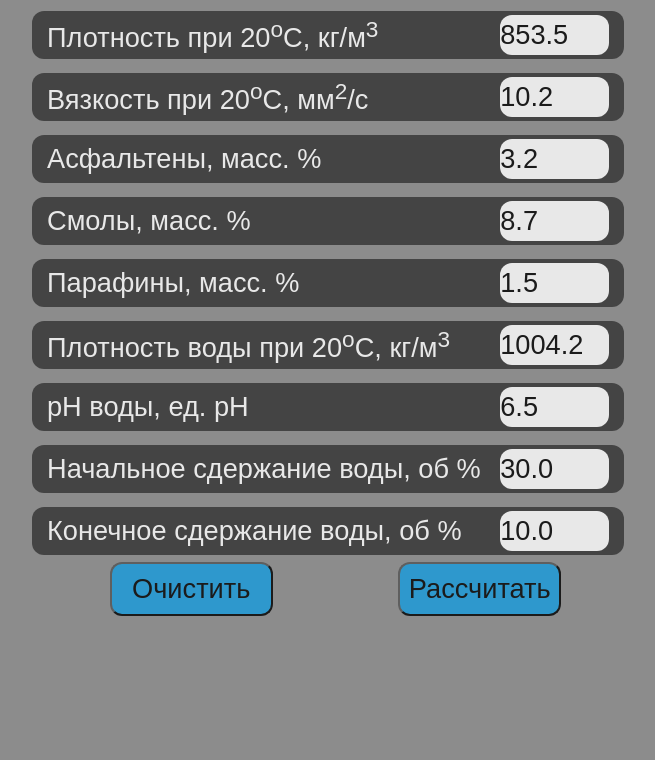
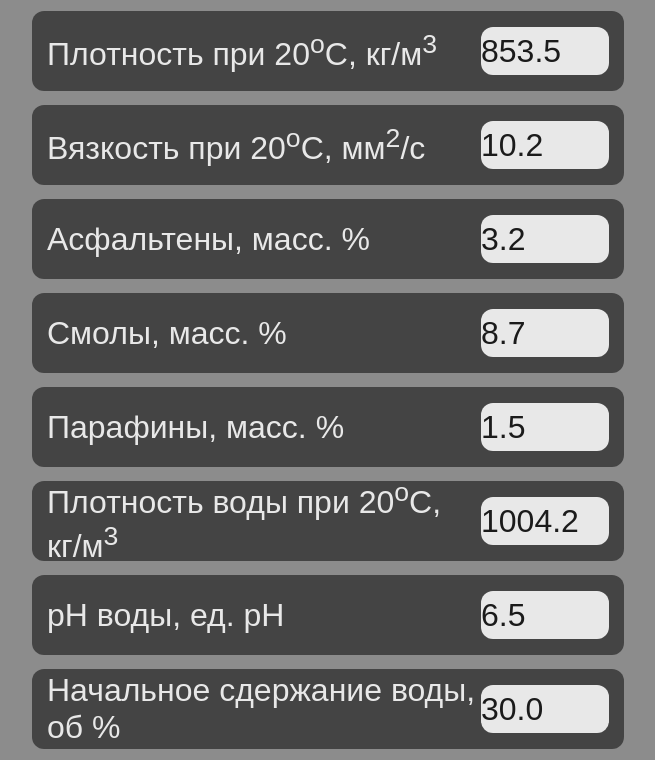
Before and after one commit to aytroshin/StaniSugar, a plain HTML site: page tg_bot/index.html in a window 1280 px wide. Shown: the part 40-800 px from the top of the page, without its empty margins (312-967 px from the left). Drawn offline with Linux system fonts and the light colour scheme; a script that the page names is missing.

Commit message:
Update main.css

```diff
--- a/tg_bot/css/main.css
+++ b/tg_bot/css/main.css
@@ -26,7 +26,7 @@ h1 {
   border-radius: 12px;
   background-color: #333333;
   width: 37em;
-  height: 3em;
+  height: 5em;
   display: flex;
   align-items: center;
   padding-left: 15px;
@@ -36,20 +36,20 @@ h1 {
 input{
 width: 4em;
 height: 1.5em;
-font-size: 1.7em;
+font-size: 2em;
 margin: 0 15px 0 auto;
 border-radius: 12px;
   border: 0;
 }
 label {
-  font-size: 1.7em;
+  font-size: 2em;
 }
 .button_field {
   margin-left: auto;
   margin-right: auto;
   margin-top: 10px;
   width: 37em;
-  height: 3em;
+  height: 5em;
   display: flex;
   align-items: center;
   padding-left: 15px;
@@ -59,8 +59,8 @@ button {
   margin-left: auto;
   margin-right: auto;
   width: 6em;
-  height: 2em;
-  font-size: 1.7em;
+  height: 5em;
+  font-size: 2em;
   border-radius: 12px;
   background-color: #179CDE;
 
```
